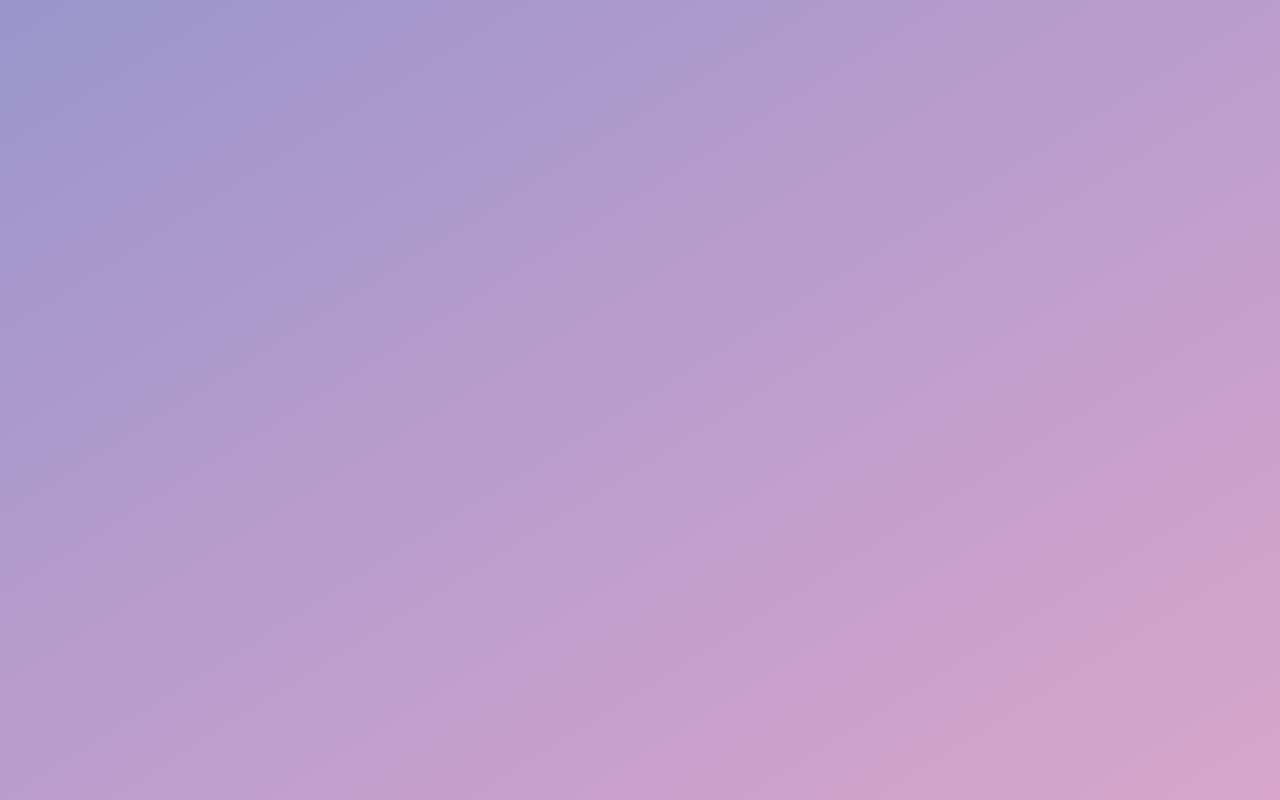
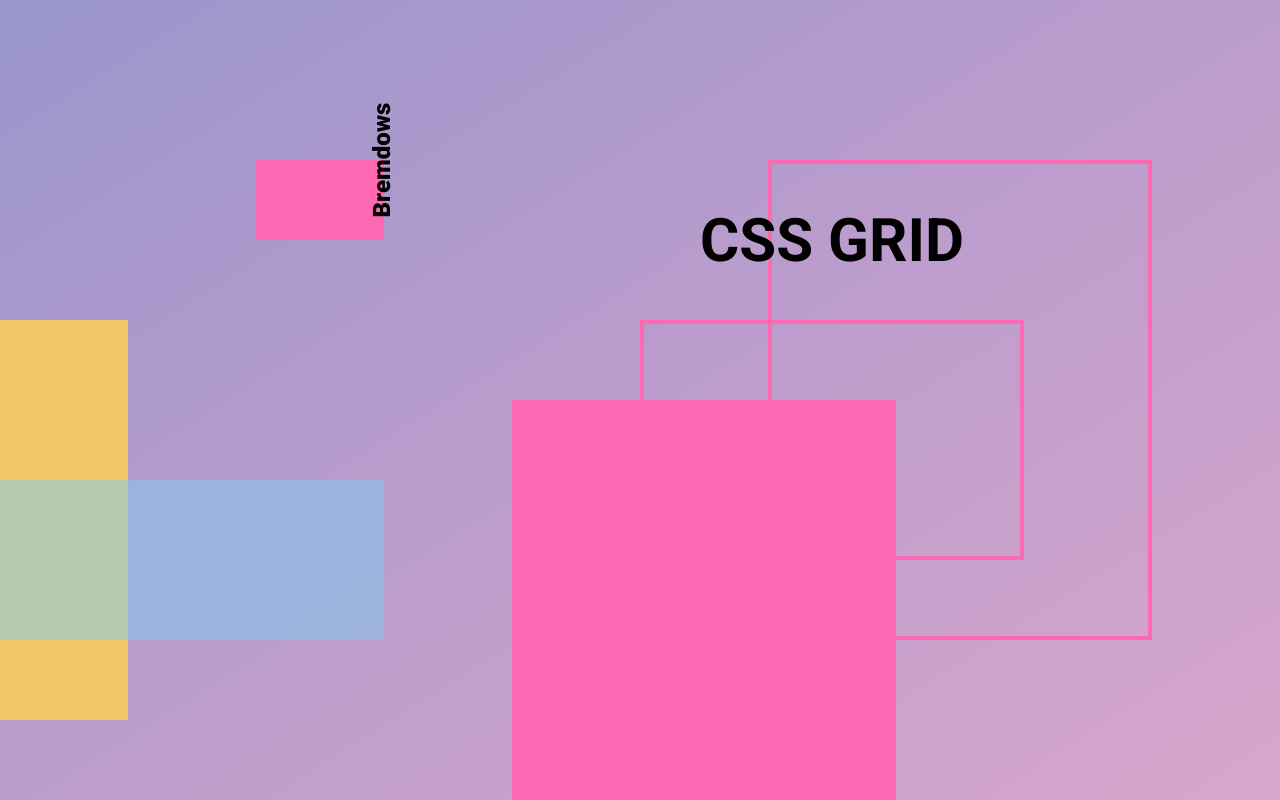
Before and after one commit to bremdows/css-grid, a plain HTML site: page proyecto-final/index.html in a window 1280 px wide. Drawn offline with Linux system fonts and the light colour scheme.

Commit message:
Terminando con la parte desktop del proyecto

```diff
--- a/proyecto-final/css/style.css
+++ b/proyecto-final/css/style.css
@@ -1,6 +1,8 @@
 :root{
     /* COLORES */
-
+    --color-primario: #81CDF1;
+    --color-secundario: #EFC769;
+    --color-terciario: #FF69B3;
     /* FUENTES */
     --fuente-principal: "Roboto", sans-serif;
 }
@@ -18,7 +20,7 @@ html{
     font-size: 62.5%;
 }
 body{
-    font: normal normal 1.6rem var(--fuente-pincipal);
+    font: normal normal 1.6rem var(--fuente-principal);
     background: linear-gradient(to right bottom, #9996cb, #ab99cc, #bb9dcd, #caa1cc, #d8a6cb);;
     height: 100vh;
 }
@@ -27,3 +29,57 @@ body{
     grid-template: repeat(10, 1fr) / repeat(10, 1fr);
     height: 100vh;
 }
+
+.item-1{
+    background: var(--color-secundario);
+    grid-column: 1 / 2;
+    grid-row: 5 / 10;
+}
+.item-2{
+    background: var(--color-primario);
+    grid-column: 1 / 4;
+    grid-row: 7 / 9;
+    opacity: 0.5;
+}
+.item-3{
+    background: var(--color-terciario);
+    grid-column: 5 / 8;
+    grid-row: 6 / 11;
+}
+.item-4{
+    border: 4px solid var(--color-terciario);
+    grid-column: 6 / 9;
+    grid-row: 5 / 8;
+}
+.item-5{
+    border: 4px solid var(--color-terciario);
+    grid-column: 7 / 10;
+    grid-row: 3 / 9;
+}
+.item-6{
+    grid-column: 6 / 9;
+    grid-row: 3 / 5;
+    display: grid;
+    place-items: center;
+}
+.item-6 h1{
+    font-size: 6rem;
+    margin: 0;
+}
+.item-7{
+    background: var(--color-terciario);
+    grid-area:  3 / 3 / 4 / 4;
+}
+.item-8{
+    font-size: 2rem;
+
+    display: grid;
+    justify-items: center;
+    align-items: start;
+
+    grid-column: 4 / 5;
+    grid-row: 2 / 4;
+    transform: rotate(-90deg);
+    font-size: 2.4rem;
+    font-weight: 900;
+}
--- a/proyecto-final/index.html
+++ b/proyecto-final/index.html
@@ -13,6 +13,19 @@
     <title>Proyecto Final</title>
 </head>
 <body>
-    <div class="container"></div>
+    <div class="container">
+        <div class="item-1"></div>
+        <div class="item-2"></div>
+        <div class="item-3"></div>
+        <div class="item-4"></div>
+        <div class="item-5"></div>
+        <div class="item-6">
+            <h1>CSS GRID</h1>
+        </div>
+        <div class="item-7"></div>
+        <div class="item-8">
+            <p>Bremdows</p>
+        </div>
+    </div>
 </body>
 </html>
```
